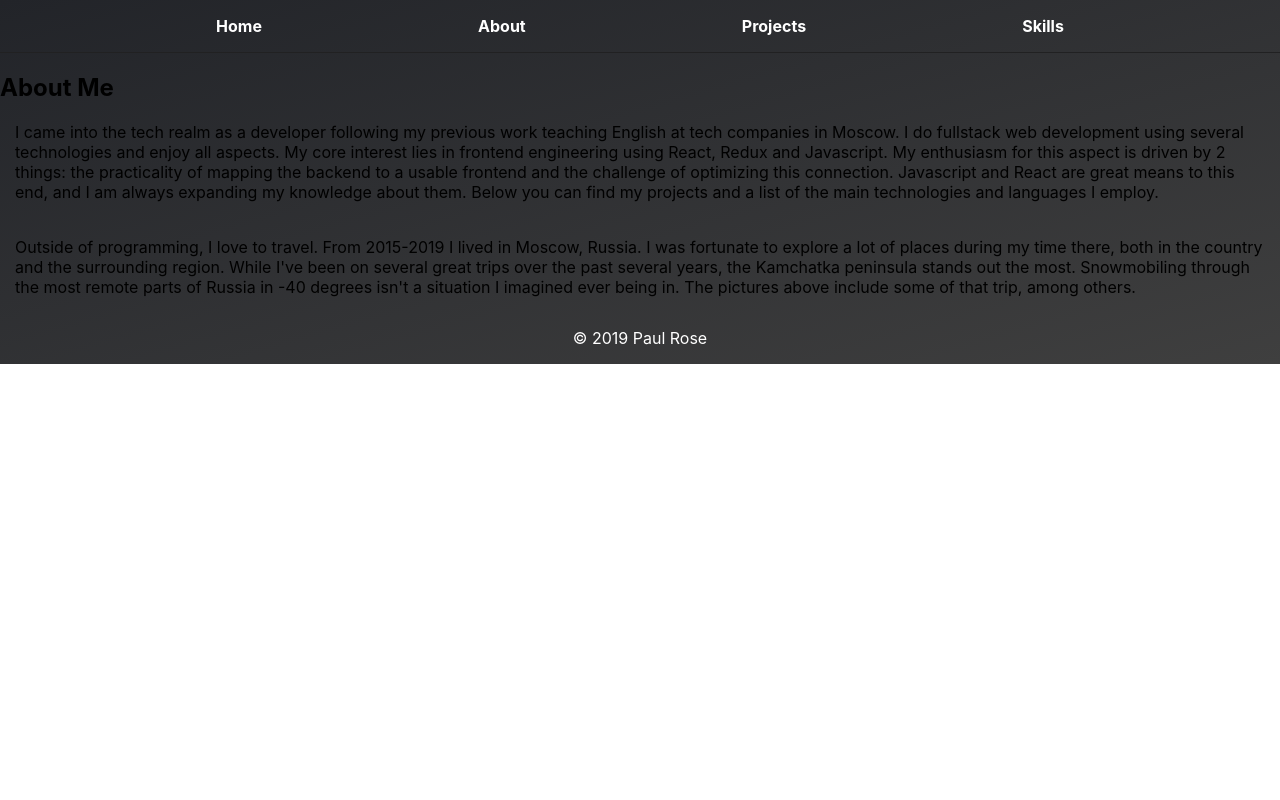
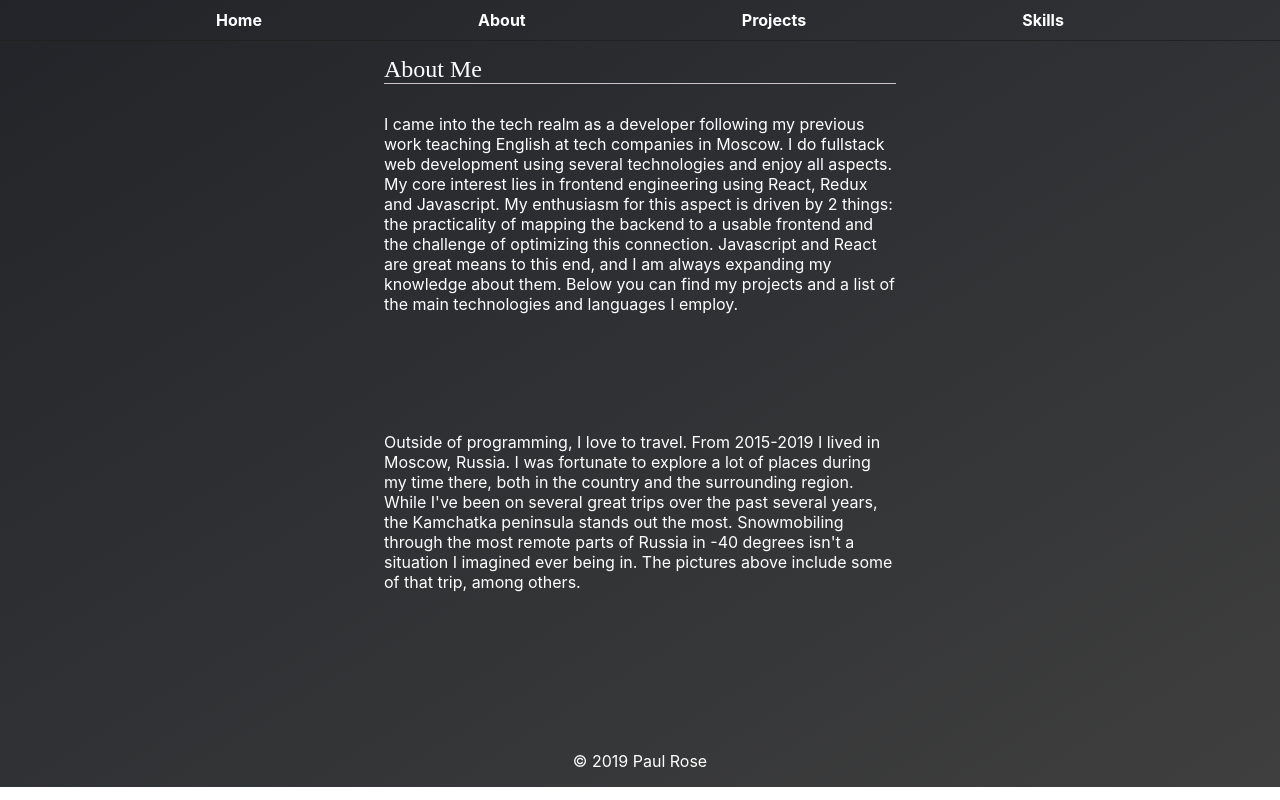
Before and after one commit to rose-paul/portfolio, a React (Create React App) app: page /#/about in a window 1280 px wide. Built offline with nearby package versions, Linux system fonts and the light colour scheme.

Commit message:
add links to top

```diff
--- a/src/App.css
+++ b/src/App.css
@@ -1,7 +1,6 @@
 html, body {
   height: 100%;
   width: 100%;
-  background-image: ;
 }
 
  /* carousel */
@@ -41,6 +40,8 @@ html, body {
 
 /* app */
 .App {
+  height: 100%;
+  width: 100%;
   display: flex;
   flex-direction: column;
   justify-content: center;
@@ -50,11 +51,15 @@ html, body {
 
 .navbar {
     display: flex;
-    color: white;
     width: 100vw;
     font-weight: bold;
     justify-content: space-evenly;
     border-bottom: 1px solid #212122;
+}
+
+.navbar a {
+  color: white;
+  padding: 10px 0px 10px 0px;
 }
 
 .content {
@@ -132,27 +137,33 @@ html, body {
 
 .about article {
   display: flex;
-  justify-content: center;
- margin: 15px 15px 0px 15px;
+    justify-content: center;
+    margin: 30px 15px 0px 15px;
+    width: 40vw;
+    height: 36vh;
+    color: white;
 }
 
 .about article:last-child {
   margin-bottom: 15px;
 }
 
-.content h2 {
+.about h2 {
   margin: 15px 15px 15px 15px;
   font-weight: 300;
   font-family: serif;
+  color: white;
   border-bottom: 1px solid rgb(204, 197, 197);
 }
-
+.projects {
+  height: 100vh;
+  width: 60vw;
+}
 .projects div {
   margin: 15px 15px 15px 15px;
   display: flex;
-  flex-direction: row;
-  align-items: center;
-  justify-content: space-evenly;
+  flex-direction: column;
+
 }
 
 .projects a {
@@ -161,6 +172,16 @@ html, body {
     display: flex;
     flex-direction: column;
     align-items: center;
+    color: white;
+    width: 20px;
+    margin-left: 40px;
+    margin-top: 10px;
+}
+
+
+.projects h2 {
+  color:white;
+  border-bottom: 1px solid rgb(204, 197, 197);
 }
 
 .projects img {
--- a/src/about.jsx
+++ b/src/about.jsx
@@ -16,7 +16,6 @@ const About = () => {
             expanding my knowledge about them. Below you can find my projects
             and a list of the main technologies and languages I employ.
             </article>
-        <br />
         <article>
             Outside of programming, I love to travel. From 2015-2019 I lived
             in Moscow, Russia. I was fortunate to explore a lot of places
--- a/src/navbar.jsx
+++ b/src/navbar.jsx
@@ -1,6 +1,7 @@
 import React, { useState, useEffect } from "react";
 import { CSSTransition } from "react-transition-group";
 import cx from "classnames";
+import { Link } from 'react-router-dom';
 
 const NavBar = () => {
   const [showHeader, setHeader] = useState(false);
@@ -17,10 +18,18 @@ const NavBar = () => {
       appear
     >
       <header className={cx("navbar", "header-transition--active")}>
-            <p>Home</p>
-            <p>About</p>
-            <p>Projects</p>
-            <p>Skills</p>
+        <Link to="/">
+          Home
+        </Link>
+        <Link to="/about">
+          About
+        </Link>
+        <Link to="/projects">
+          Projects
+        </Link>
+        <Link to="/skills">
+          Skills
+        </Link>
       </header>
     </CSSTransition>
   );
```
